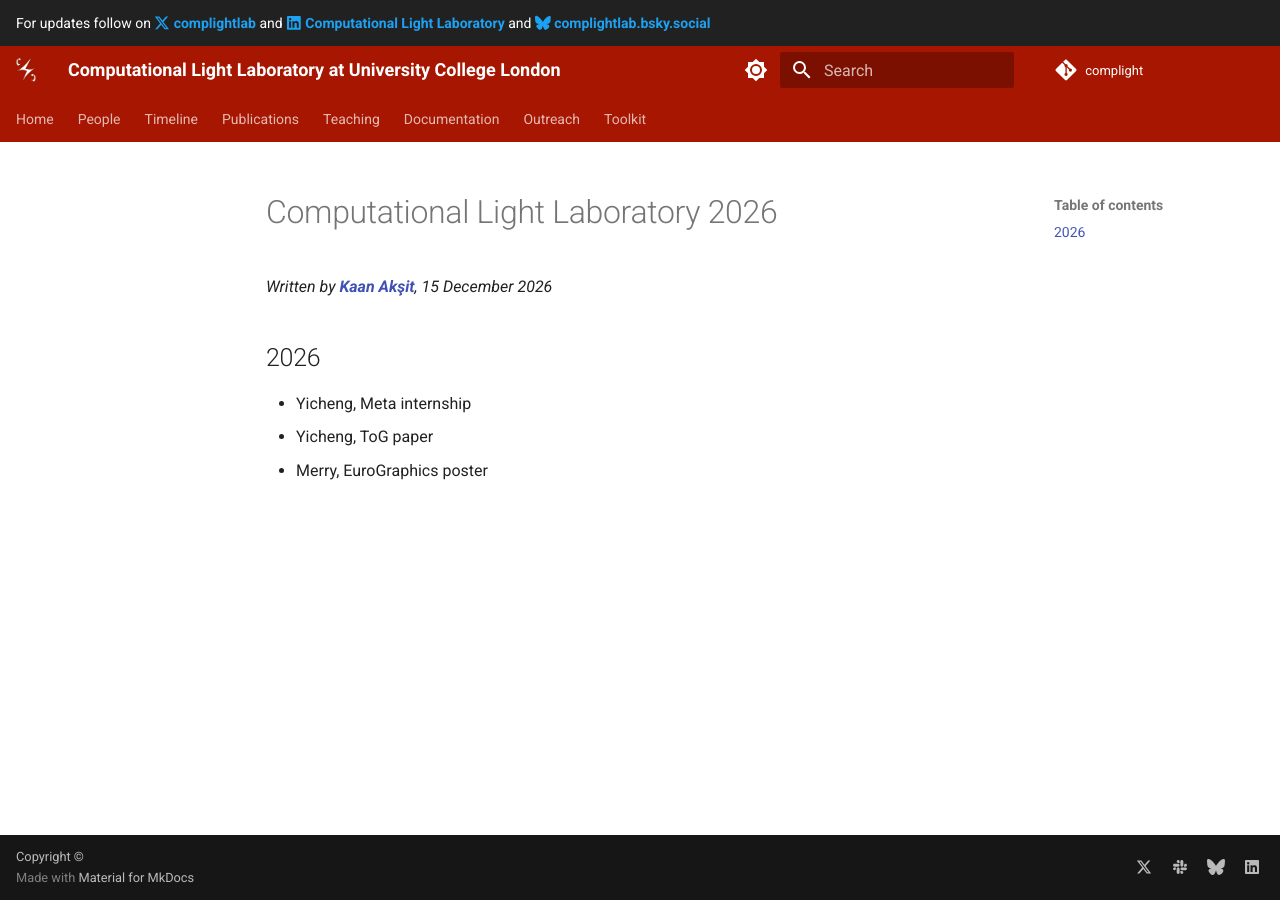
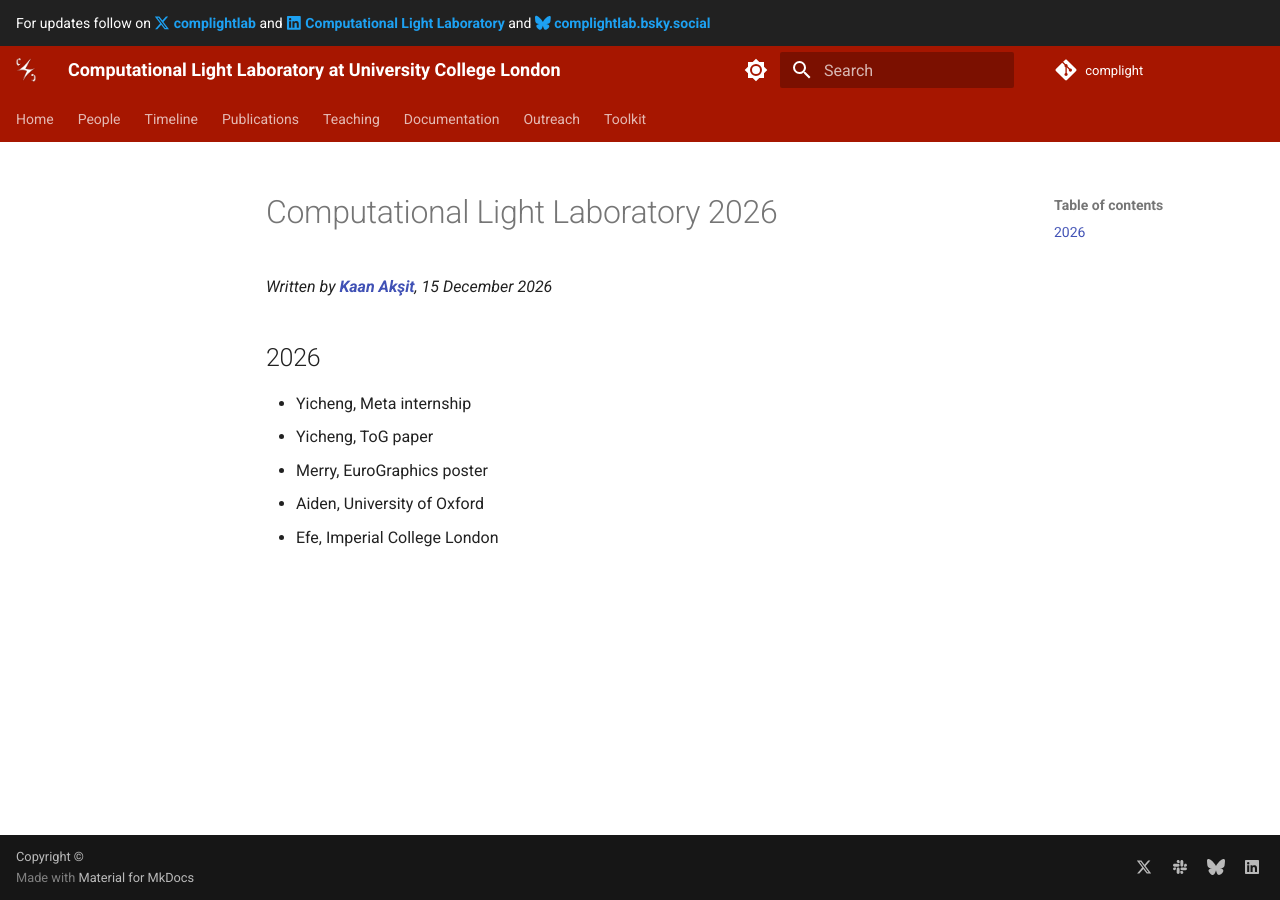
Before and after one commit to complight/complight.github.io, an MkDocs documentation site: the page built from docs/documentation/cll_in_2026.md, in a window 1280 px wide. Built offline with MkDocs 1.6.1 and Material for MkDocs 9.7.7, drawn with Linux system fonts in a browser that asks for light colours.

Commit message:
👥 chore: add team members Aiden and Efe

```diff
--- a/docs/documentation/cll_in_2026.md
+++ b/docs/documentation/cll_in_2026.md
@@ -6,3 +6,5 @@ _Written by [**Kaan Akşit**](https://kaanaksit.com), 15 December 2026_
 - Yicheng, Meta internship
 - Yicheng, ToG paper
 - Merry, EuroGraphics poster
+- Aiden, University of Oxford
+- Efe, Imperial College London
```
